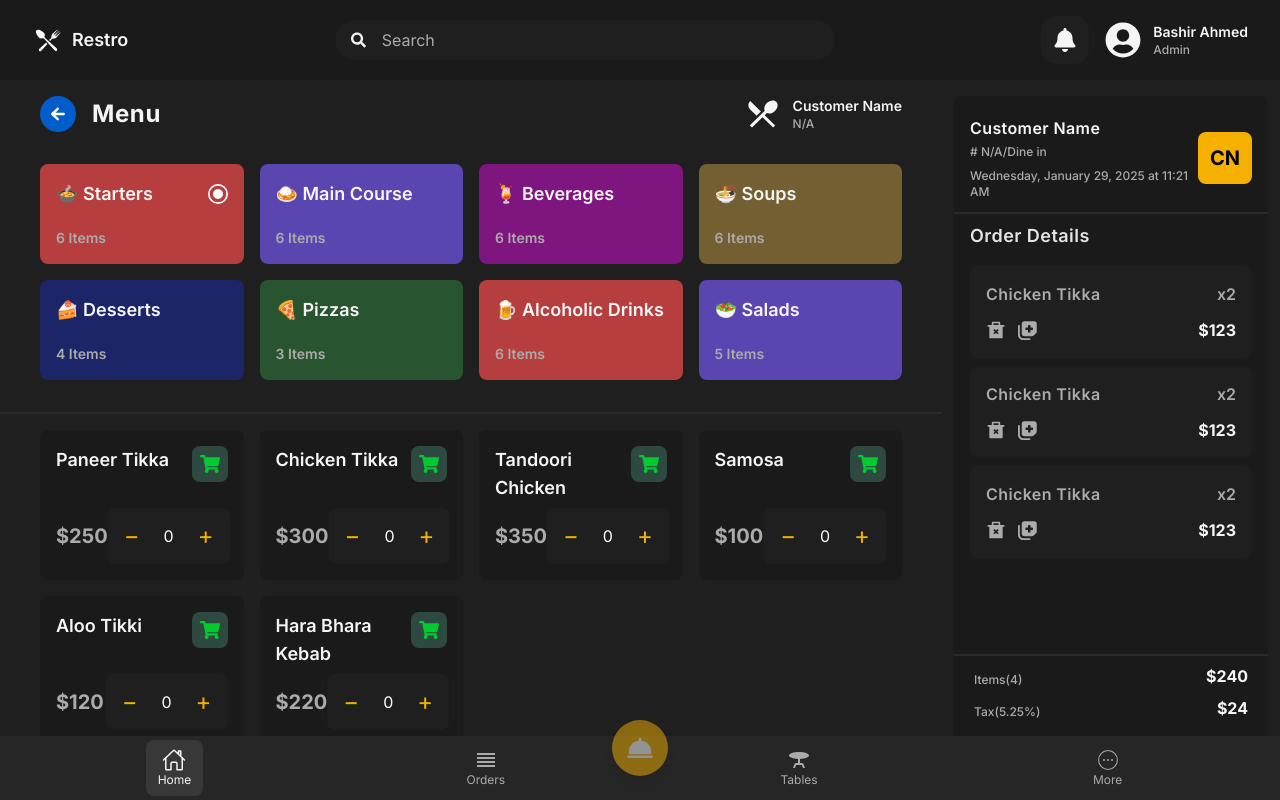
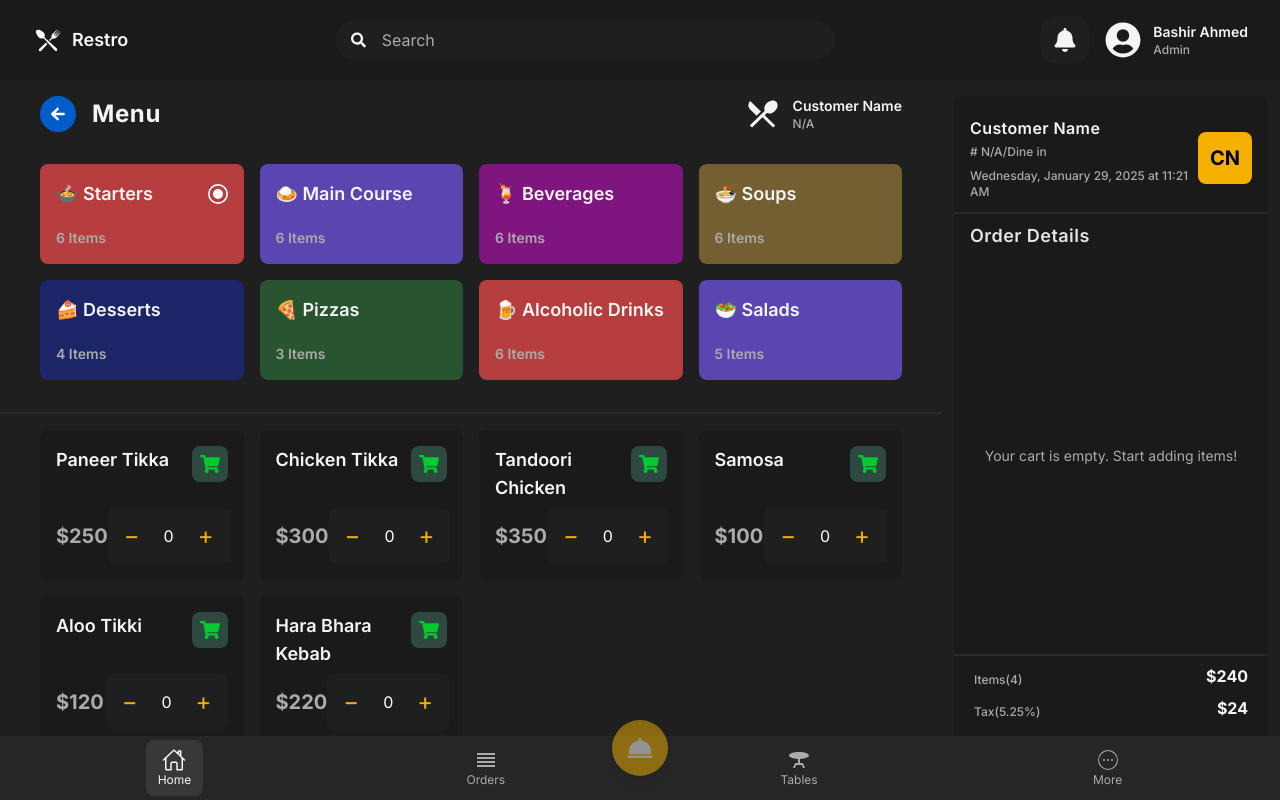
Before and after one commit to BashirAhmed-cse/mern-pos, a React (Vite) app in the folder pos-client/: page /menu in a window 1280 px wide. Built offline with nearby package versions, Linux system fonts and the light colour scheme.

Commit message:
add to cart function

```diff
--- a/pos-client/src/components/menu/CartInfo.jsx
+++ b/pos-client/src/components/menu/CartInfo.jsx
@@ -1,20 +1,29 @@
-import React from 'react'
+import React from "react";
 import { RiDeleteBin2Fill } from "react-icons/ri";
 import { FaNotesMedical } from "react-icons/fa6";
+import { useSelector } from "react-redux";
 
 const CartInfo = () => {
+  const cartData = useSelector((state) => state.cart);
+
   return (
     <div className="px-4 py-2">
       <h1 className="text-[#e4e4e4] font-semibold tracking-wide text-lg">
         Order Details
       </h1>
       <div className="mt-4 overflow-y-scroll h-[380px]">
-      <div className="bg-[#1f1f1f] rounded-lg px-4 py-4 mb-2">
+        {cartData.length === 0 ? (
+          <p className="text-[#ababab] text-sm flex justify-center items-center h-[380px]">
+            Your cart is empty. Start adding items!
+          </p>
+        ) : (
+          cartData.map((item) => (
+            <div key={item.id} className="bg-[#1f1f1f] rounded-lg px-4 py-4 mb-2">
               <div className="flex items-center justify-between">
                 <h1 className="text-[#ababab] font-semibold tracking-wide text-md">
-            Chicken Tikka
+                  {item.name}
                 </h1>
-          <p className="text-[#ababab] font-semibold">x2</p>
+                <p className="text-[#ababab] font-semibold">x{item.quantity}</p>
               </div>
               <div className="flex items-center justify-between mt-3">
                 <div className="flex items-center gap-3">
@@ -27,56 +36,14 @@ const CartInfo = () => {
                     size={20}
                   />
                 </div>
-          <p className="text-[#f5f5f5] text-md font-bold">$123</p>
+                <p className="text-[#f5f5f5] text-md font-bold">${item.price}</p>
               </div>
             </div>
-
-      <div className="bg-[#1f1f1f] rounded-lg px-4 py-4 mb-2">
-        <div className="flex items-center justify-between">
-          <h1 className="text-[#ababab] font-semibold tracking-wide text-md">
-            Chicken Tikka
-          </h1>
-          <p className="text-[#ababab] font-semibold">x2</p>
-        </div>
-        <div className="flex items-center justify-between mt-3">
-          <div className="flex items-center gap-3">
-            <RiDeleteBin2Fill
-              className="text-[#ababab] cursor-pointer"
-              size={20}
-            />
-            <FaNotesMedical
-              className="text-[#ababab] cursor-pointer"
-              size={20}
-            />
-          </div>
-          <p className="text-[#f5f5f5] text-md font-bold">$123</p>
+          ))
+        )}
       </div>
     </div>
+  );
+};
 
-      <div className="bg-[#1f1f1f] rounded-lg px-4 py-4 mb-2">
-        <div className="flex items-center justify-between">
-          <h1 className="text-[#ababab] font-semibold tracking-wide text-md">
-            Chicken Tikka
-          </h1>
-          <p className="text-[#ababab] font-semibold">x2</p>
-        </div>
-        <div className="flex items-center justify-between mt-3">
-          <div className="flex items-center gap-3">
-            <RiDeleteBin2Fill
-              className="text-[#ababab] cursor-pointer"
-              size={20}
-            />
-            <FaNotesMedical
-              className="text-[#ababab] cursor-pointer"
-              size={20}
-            />
-          </div>
-          <p className="text-[#f5f5f5] text-md font-bold">$123</p>
-        </div>
-      </div>
-    </div>
-  </div>
-  )
-}
-
-export default CartInfo
+export default CartInfo;
--- a/pos-client/src/components/menu/MenuContainer.jsx
+++ b/pos-client/src/components/menu/MenuContainer.jsx
@@ -2,11 +2,15 @@ import React, { useState } from "react";
 import { menus } from "../../constants";
 import { GrRadialSelected } from "react-icons/gr";
 import { FaShoppingCart } from "react-icons/fa";
+import { useDispatch } from "react-redux";
+import { addItems } from "../../redux/slices/cartslice";
 
 const MenuContainer = () => {
   const [selected, setSelected] = useState(menus[0]);
   const [itemCount, setItemCount] = useState({});
   const [itemId, setItemId] = useState();
+
+  const dispatch = useDispatch();
 
   const increment = (id) => {
     setItemId(id);
@@ -23,6 +27,25 @@ const decrement = (id) => {
       [id]: Math.max((prev[id] || 0) - 1, 0), // Min limit 0
     }));
   };
+
+  const handleAddToCart = (item) => {
+    if (!itemCount[item.id] || itemCount[item.id] === 0) return;
+
+    const { name, price } = item;
+    const newObj = {
+      id: item.id, // Keep the item's original ID
+      name,
+      pricePerQuantity: price,
+      quantity: itemCount[item.id],
+      price: price * itemCount[item.id],
+    };
+
+    dispatch(addItems(newObj));
+
+    // Reset only the count for the added item
+    setItemCount((prev) => ({ ...prev, [item.id]: 0 }));
+  };
+
 
   return (
     <>
@@ -58,38 +81,40 @@ const decrement = (id) => {
       <hr className="border-[#2a2a2a] border-t-2 mt-4" />
 
       <div className="grid grid-cols-4 gap-4 px-10 py-4 w-[100%]">
-        {selected?.items.map((menu) => {
+        {selected?.items.map((item) => {
           return (
             <div
-              key={menu.id}
+              key={item.id}
               className="flex flex-col items-start justify-between p-4 rounded-lg
               h-[150px] cursor-pointer hover:bg-[#2a2a2a] bg-[#1a1a1a]"
             >
               <div className="flex items-start justify-between w-full">
                 <h1 className="text-[#f5f5f5] text-lg font-semibold">
-                  {menu.name}
+                  {item.name}
                 </h1>
-                <button className="bg-[#2e4a40] text-[#02ca30] p-2 rounded-lg cursor-pointer"><FaShoppingCart size={20}/></button>
+                <button
+                onClick={() => handleAddToCart(item)}
+                 className="bg-[#2e4a40] text-[#02ca30] p-2 rounded-lg cursor-pointer">
+                  <FaShoppingCart size={20} />
+                </button>
               </div>
               <div className="flex items-center justify-between w-full">
                 <p className="text-[#ababab] text-xl font-bold">
-                  ${menu.price}
+                  ${item.price}
                 </p>
                 <div className="flex items-center justify-between bg-[#1f1f1f] px-4 py-3 rounded-lg gap-6">
                   <button
                     className="text-yellow-500 text-2xl disabled:opacity-50"
-                    onClick={() => decrement(menu.id)}
-                    disabled={itemCount[menu.id] === 0}
+                    onClick={() => decrement(item.id)}
+                    disabled={itemCount[item.id] === 0}
                     aria-label="Decrease item count"
                   >
                     &minus;
                   </button>
-                  <span className="text-white">
-                  {itemCount[menu.id] || 0}
-                  </span>
+                  <span className="text-white">{itemCount[item.id] || 0}</span>
                   <button
                     className="text-yellow-500 text-2xl"
-                    onClick={() => increment(menu.id)}
+                    onClick={() => increment(item.id)}
                     aria-label="Increase item count"
                   >
                     &#43;
--- /dev/null
+++ b/pos-client/src/redux/slices/cartSlice.js
@@ -0,0 +1,24 @@
+import { createSlice } from "@reduxjs/toolkit";
+
+const initialState = [];
+
+const cartSlice = createSlice({
+    name: "cart",
+    initialState,
+    reducers: {
+        addItems: (state, action) => {
+            const exists = state.some(item => item.id === action.payload.id);
+            if (!exists) {
+                state.push(action.payload);
+            }
+        },
+
+        removeItem: (state, action) => {
+            return state.filter(item => item.id !== action.payload);
+        }
+    }
+});
+
+export const { addItems, removeItem } = cartSlice.actions;
+
+export default cartSlice.reducer;
--- a/pos-client/src/redux/store.js
+++ b/pos-client/src/redux/store.js
@@ -1,7 +1,8 @@
 import { configureStore } from "@reduxjs/toolkit";
 import { persistStore, persistReducer } from "redux-persist";
 import storage from "redux-persist/lib/storage";
-import customerReducer from "./slices/customerSlice"; // Path to your customer slice
+import customerReducer from "./slices/customerSlice";
+import cartSlice from "./slices/cartSlice";
 
 const persistConfig = {
   key: 'root',
@@ -13,6 +14,7 @@ const persistedReducer = persistReducer(persistConfig, customerReducer);
 const store = configureStore({
   reducer: {
     customer: persistedReducer,
+    cart : cartSlice
   },
 });
 
```
Lines whose indentation alone changed are shown as unchanged.
